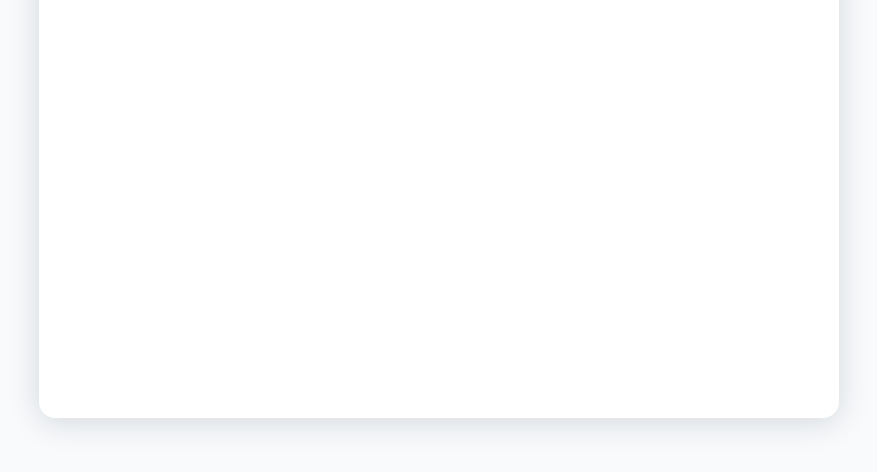
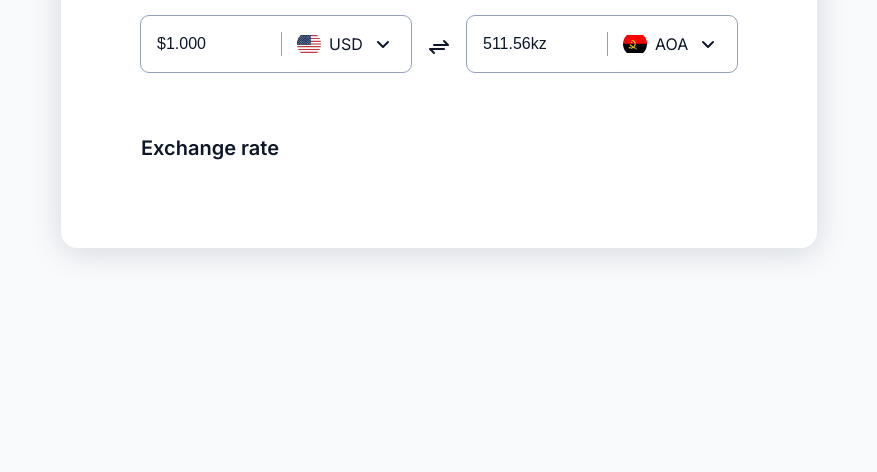
Before and after one commit to Mariano1994/currency_converter, a plain HTML site: page index.html in a window 1280 px wide. Shown: the part 328-800 px from the top of the page, without its empty margins (201-1078 px from the left). Drawn offline with nearby package versions, Linux system fonts and the light colour scheme.

Commit message:
Work on inputs to display currencies informatioin.

```diff
--- a/index.html
+++ b/index.html
@@ -15,6 +15,13 @@
 
     <!-- STYLES  -->
     <link rel="stylesheet" href="style.css" />
+
+    <!-- FLAG ICONS -->
+    <link
+      rel="stylesheet"
+      href="https://cdn.jsdelivr.net/gh/lipis/flag-icons@6.6.6/css/flag-icons.min.css"
+    />
+
     <!-- TITLE -->
     <title>Currency_Converter</title>
   </head>
@@ -22,9 +29,87 @@
     <main>
       <section class="converter">
         <h2>Currency converter</h2>
+        <div class="wrapper">
+          <div class="money-wrapper">
+            <input type="text" class="amount" value="$1.000" />
+            <div class="dropdown">
+              <div class="selected">
+                <span class="fi fi-us fis"></span>
+                USD
+              </div>
+
+              <ul>
+                <li>
+                  <span class="fi fi-ao fis"></span>
+                  AOA
+                </li>
+
+                <li>
+                  <span class="fi fi-ca fis"></span>
+                  CAN
+                </li>
+
+                <li>
+                  <span class="fi fi-eu fis"></span>
+                  EUR
+                </li>
+
+                <li>
+                  <span class="fi fi-gb fis"></span>
+                  GBP
+                </li>
+
+                <li>
+                  <span class="fi fi-br fis"></span>
+                  BRL
+                </li>
+              </ul>
+            </div>
+          </div>
+          <div class="middle">
+            <img src="./assets/arrows-exchange.svg" alt="change currency" />
+          </div>
+          <div class="money-wrapper">
+            <input readonly type="text" class="amount" value="511.56kz" />
+            <div class="dropdown">
+              <div class="selected">
+                <span class="fi fi-ao fis"></span>
+                AOA
+              </div>
+
+              <ul>
+                <li>
+                  <span class="fi fi-us fis"></span>
+                  USD
+                </li>
+
+                <li>
+                  <span class="fi fi-ca fis"></span>
+                  CAN
+                </li>
+
+                <li>
+                  <span class="fi fi-eu fis"></span>
+                  EUR
+                </li>
+
+                <li>
+                  <span class="fi fi-gb fis"></span>
+                  GBP
+                </li>
+
+                <li>
+                  <span class="fi fi-br fis"></span>
+                  BRL
+                </li>
+              </ul>
+            </div>
+          </div>
+        </div>
       </section>
-      <section class="currency">
+      <section class="exchange">
         <h2>Exchange rate</h2>
+        <div class="wrapper"></div>
       </section>
     </main>
   </body>
--- a/style.css
+++ b/style.css
@@ -7,6 +7,7 @@
 }
 
 :root {
+  --text-color: #0f172a;
   font-size: 62.5%;
 }
 
@@ -16,17 +17,147 @@ body {
   height: 100vh;
   display: grid;
   place-content: center;
+  font-family: "Inter", sans-serif;
+  color: var(--text-color);
 }
 
 main {
-  width: 80rem;
-  height: 69.2rem;
   padding: 6.4rem 8rem;
   background: #ffffff;
   box-shadow: 0rem 0.4rem 3.2rem rgba(15, 23, 42, 0.15);
   border-radius: 1.6rem;
+  display: grid;
+  gap: 6.4rem;
   /* top: 50%;
   left: 50%;
   transform: translate(-50%, -50%);
   position: absolute; */
 }
+
+.converter .wrapper {
+  margin-top: 1.6rem;
+  display: flex;
+  align-items: center;
+  gap: 1.6rem;
+}
+
+section h2 {
+  font-size: 2rem;
+  line-height: 2.4rem;
+}
+
+.money-wrapper {
+  margin-top: 1.6rem;
+  background-color: white;
+  outline: 0.1rem solid #94a3b8;
+  border-radius: 0.8rem;
+
+  width: 27rem;
+  padding: 1.6rem;
+
+  display: flex;
+  align-items: center;
+  position: relative;
+}
+
+.money-wrapper:hover,
+.money-wrapper:has(:focus) {
+  outline: 0.18rem solid #7c3aed;
+}
+
+.amount {
+  border: none;
+  font-size: 1.6rem;
+  line-height: 2.4rem;
+  color: var(--text-color);
+  width: 50%;
+}
+
+.amount:focus {
+  outline: 0;
+}
+
+/* DROPDOWN */
+.dropdown {
+  --bg-hover: #ede9fe;
+  width: 13rem;
+  position: absolute;
+  top: 0;
+  right: 0;
+
+  height: 5.6rem;
+  overflow: hidden;
+}
+
+.dropdown:hover {
+  height: fit-content;
+  overflow: initial;
+}
+
+.selected {
+  display: flex;
+  align-items: center;
+  gap: 0.8rem;
+  border-radius: 0 0.8rem 0.8rem 0;
+  padding: 1.6rem;
+  cursor: pointer;
+}
+
+.selected::before {
+  content: "";
+  height: 2.4rem;
+  width: 0.1rem;
+  background: #94a3b8;
+  position: absolute;
+  left: 0;
+}
+
+.selected::after {
+  content: "";
+  width: 2.4rem;
+  height: 2.4rem;
+
+  background: url(./assets/chevrondown.svg) no-repeat center;
+}
+
+.selected:hover,
+li:hover {
+  background-color: var(--bg-hover);
+}
+
+.fi.fis {
+  font-size: 2.4rem;
+  border-radius: 50%;
+}
+
+/* ULs  */
+
+ul {
+  list-style: none;
+  background: #ffffff;
+  box-shadow: 0rem 0.4rem 1.6rem rgba(15, 23, 42, 0.15);
+  border-radius: 0.8rem;
+
+  padding: 0;
+
+  width: 16rem;
+  max-height: 17rem;
+  margin-top: 0.8rem;
+  overflow-y: scroll;
+}
+
+li {
+  padding: 1rem 1.6rem;
+  display: flex;
+  align-items: center;
+  gap: 0.8rem;
+  cursor: pointer;
+}
+
+.middle {
+  margin-top: 2.5rem;
+}
+/* EXCHANGE - CAMBIO */
+.exchange .wrapper {
+  margin-top: 2.4rem;
+}
```
Also changed, not shown: assets/arrows-exchange.svg (added), assets/chevrondown.svg (added).
